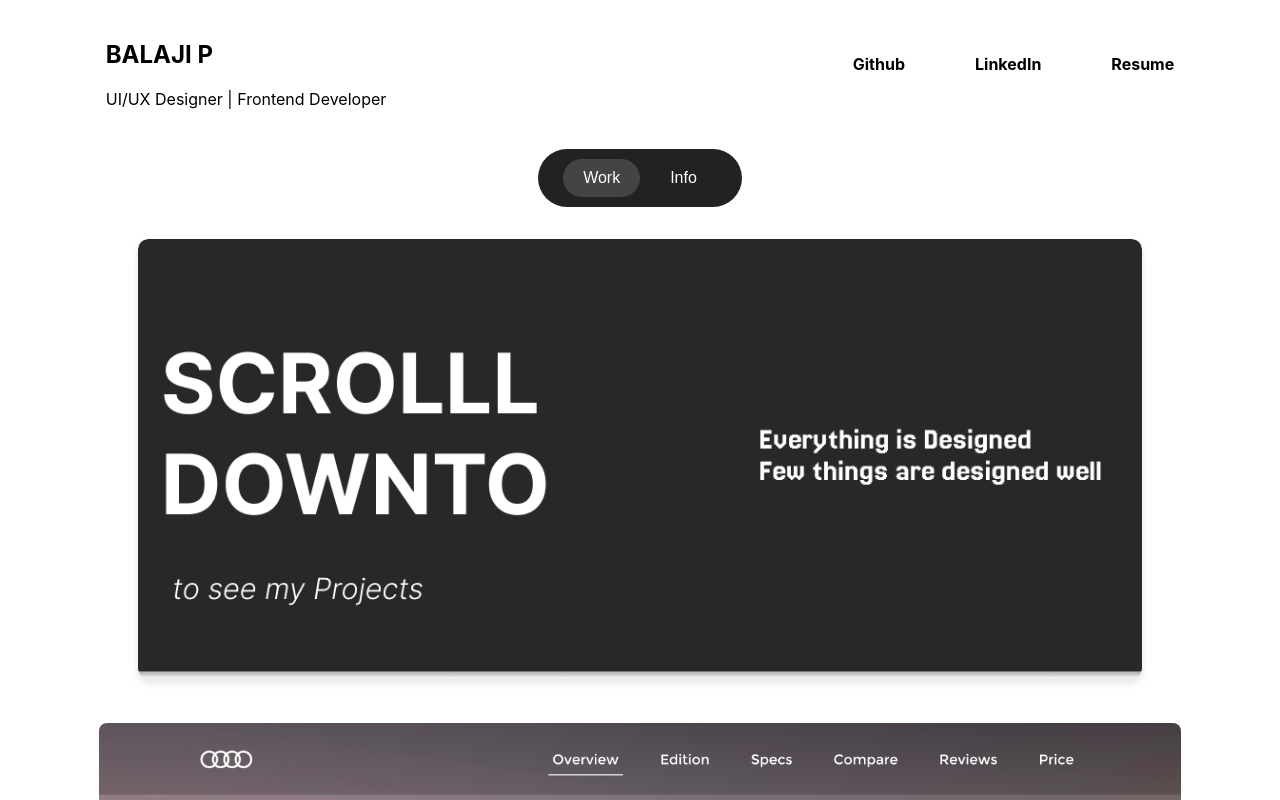
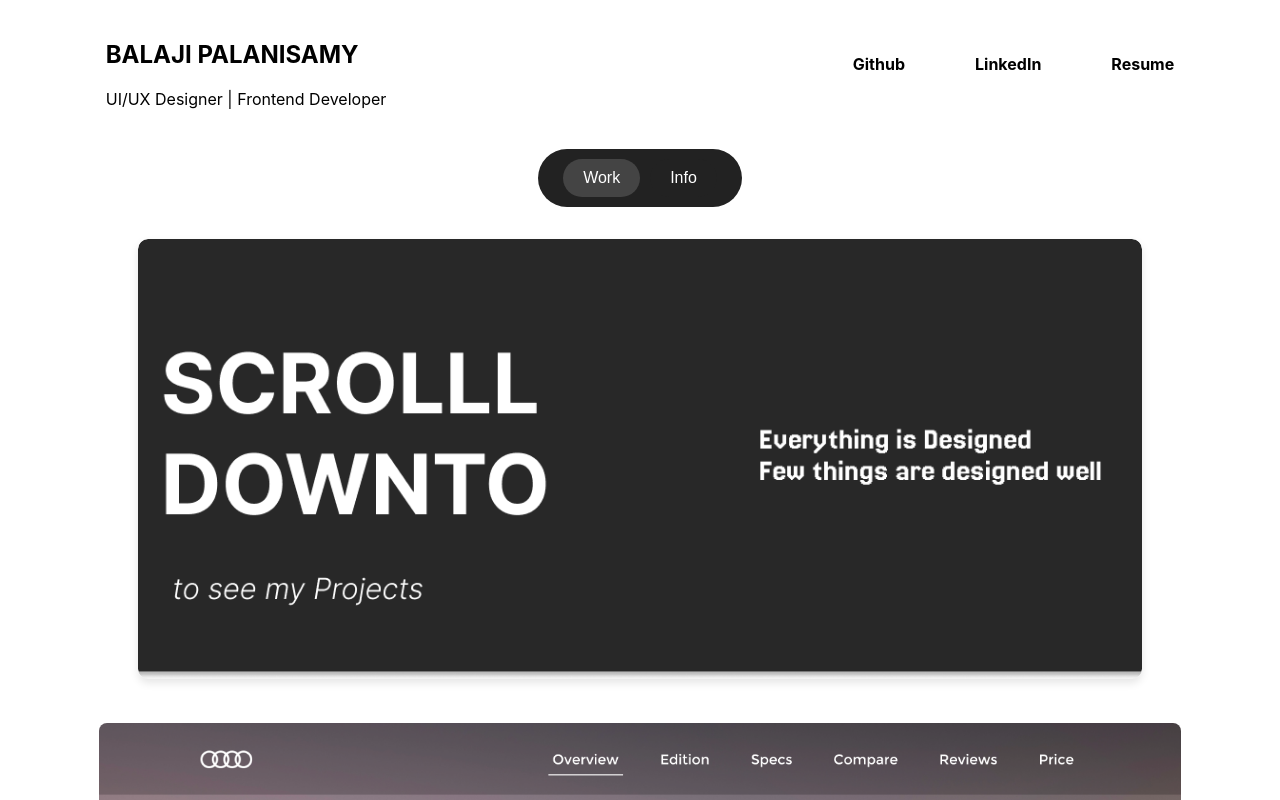
Before and after one commit to balaji0010/balaji, a React (Create React App) app: page / in a window 1280 px wide. Shown: the top 800 px of the page. Built offline with nearby package versions, Linux system fonts and the light colour scheme.

Commit message:
index.html changes

```diff
--- a/public/index.html
+++ b/public/index.html
@@ -2,14 +2,14 @@
 <html lang="en">
   <head>
     <meta charset="utf-8" />
-    <link rel="icon" href="%PUBLIC_URL%/auto.png" />
+    <link rel="icon" href="./auto.png" />
     <meta name="viewport" content="width=device-width, initial-scale=1" />
     <meta name="theme-color" content="#000000" />
     <meta
       name="description"
       content="Web site created using create-react-app"
     />
-    <link rel="apple-touch-icon" href="%PUBLIC_URL%/auto.png"/>
+    <link rel="apple-touch-icon" href="./auto.png"/>
     <!--
       manifest.json provides metadata used when your web app is installed on a
       user's mobile device or desktop. See https://developers.google.com/web/fundamentals/web-app-manifest/
@@ -24,7 +24,7 @@
       work correctly both with client-side routing and a non-root public URL.
       Learn how to configure a non-root public URL by running `npm run build`.
     -->
-    <title>React App</title>
+    <title>BALAJI PALANISAMY</title>
   </head>
   <body>
     <noscript>You need to enable JavaScript to run this app.</noscript>
--- a/src/Component/Navbar.jsx
+++ b/src/Component/Navbar.jsx
@@ -6,7 +6,7 @@ const Navbar = () => {
   return (
     <nav className="navbar">
       <div className="logo">
-        <h2>BALAJI P</h2>
+        <h2>BALAJI PALANISAMY</h2>
         <span>UI/UX Designer | Frontend Developer</span>
       </div>
       <div className="links">
```
